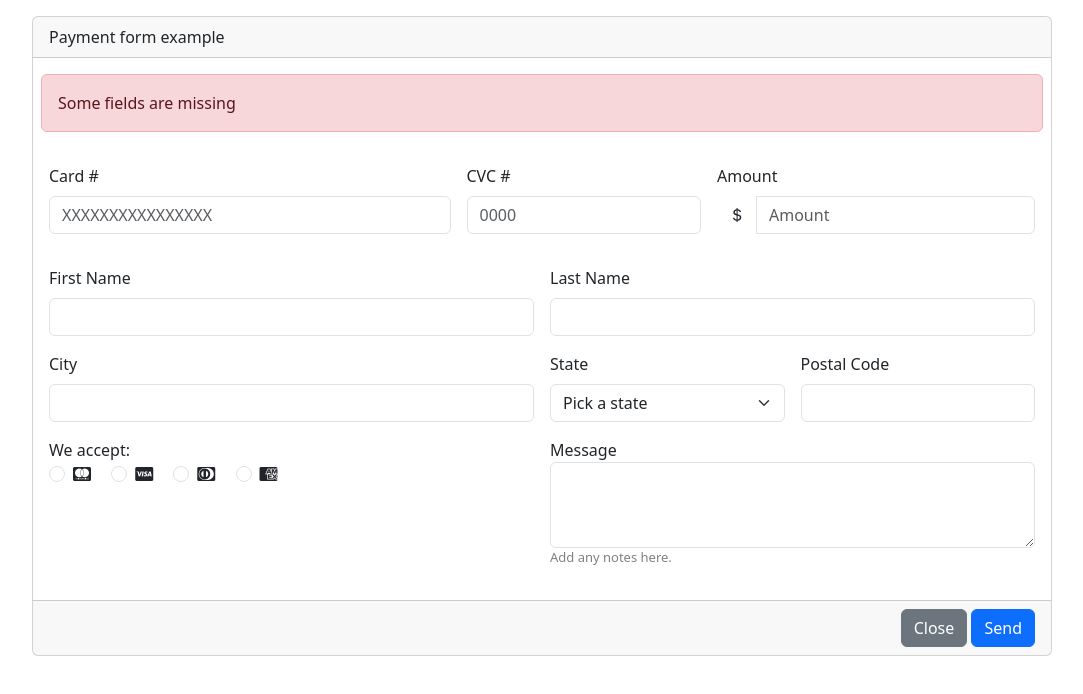
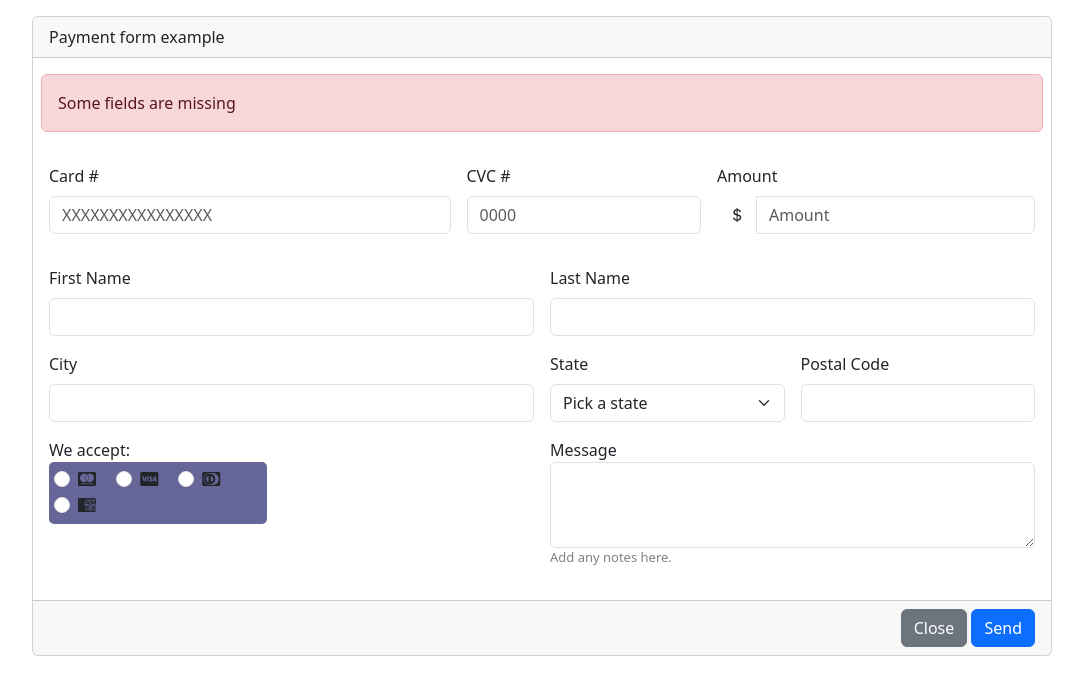
Before and after one commit to josiedpb14/HTML5form, a plain HTML site: page index.html in a window 1280 px wide. Shown: the whole page, without its empty margins (98-1181 px from the left). Drawn offline with nearby package versions, Linux system fonts and the light colour scheme.

Commit message:
DONE 100%

```diff
--- a/index.html
+++ b/index.html
@@ -63,6 +63,7 @@
                 </div>
                 <div class="col-md-6">
                     <label for="cardType" class="w-100">We accept:</label>
+                    <div class="cardType">
                     <div class="form-check form-check-inline">
                         <input class="form-check-input" type="radio" name="inlineRadioOptions" id="inlineRadio1" value="option1">
                         <label class="form-check-label" for="inlineRadio1"><i class="fa-brands fa-cc-mastercard"></i></label>
@@ -80,6 +81,7 @@
                         <label class="form-check-label" for="inlineRadio2"><i class="fa-brands fa-cc-amex"></i></label>
                     </div>
                 </div>
+                </div>
                 <div class="col-md-6">
                     <label for="message">Message</label>
                     <textarea class="form-control" id="message" rows="3"></textarea>
--- a/style.css
+++ b/style.css
@@ -5,3 +5,9 @@ body{
     font-size: small;
     color: grey;
 }
+.cardType{
+    width: 45%;
+    border-radius: 5px;
+    padding: 5px;
+    background-color:#666699;
+}
```
